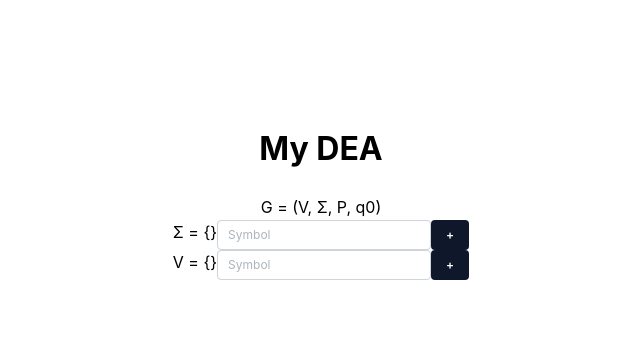
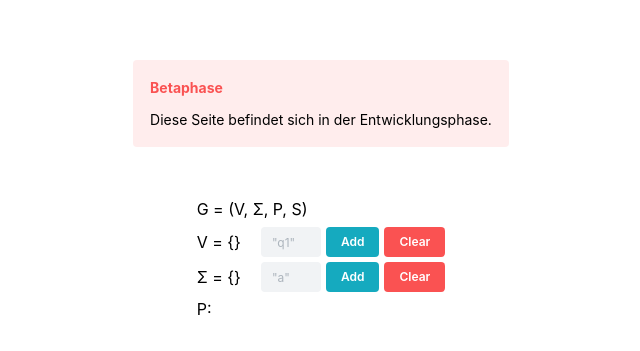
Before and after one commit to nilsmcz/deaSimulator, a React (Create React App) app: page / in a window 1280 px wide. Shown: the part 209-560 px from the top of the page, without its empty margins (319-959 px from the left). Built offline with nearby package versions, Linux system fonts and the light colour scheme.

Commit message:
complete restructuring

```diff
--- a/src/DeaScreen.js
+++ /dev/null
@@ -1,69 +0,0 @@
-import React, { useEffect, useState } from 'react'
-import { Button } from '@mantine/core';
-import { TextInput } from '@mantine/core';
-//StateMachine
-import StateMachine from './stateMachine/StateMachine';
-import State from './stateMachine/State';
-import Transition from './stateMachine/Transition';
-
-export default function DeaScreen() {
-
-    const [dea, setDea] = useState(new StateMachine("My DEA",[]))
-    const [valueAddAlphabet, setValueAddAlphabet] = useState('');
-    const [valueAddStates, setValueAddStates] = useState('');
-
-    function copyDea(prevDea){
-        const newDea = new StateMachine(prevDea.name, [...prevDea.states], [...prevDea.alphabet]) // Kopie des Zustands
-        return newDea
-    }
-
-    function addState(name){
-        setDea((prevDea) => {
-            const newState = new State(name);
-            const newDea = copyDea(prevDea)
-            newDea.addState(newState)
-            setValueAddStates("")
-            return newDea;
-        });
-    }
-
-    function addAlphabet(symbol){
-        setDea((prevDea) => {
-            const newDea = copyDea(prevDea)
-            newDea.addAlphabet(symbol)
-            setValueAddAlphabet("")
-            return newDea
-        });
-    }
-
-    return (
-        <div style={{display:"flex", flexDirection:"column", justifyContent:"center", alignItems:"center", height:"100vh", width:"100vw"}}>
-
-            <h1>{dea.name}</h1>
-
-            G = (V, &Sigma;, P, q0)
-
-            <div style={{display:"flex", flexDirection:"row"}}>
-                &Sigma; = &#123;{dea.alphabet.join(', ')}&#125;
-                <TextInput
-                    size="xs"
-                    value={valueAddAlphabet}
-                    onChange={(event) => setValueAddAlphabet(event.currentTarget.value)}
-                    placeholder="Symbol"
-                />
-                <Button size="xs" variant="filled" color="rgba(15, 23, 42, 1)" onClick={()=>addAlphabet(valueAddAlphabet)}>+</Button>
-            </div>
-
-            <div style={{display:"flex", flexDirection:"row"}}>
-                V = &#123;{dea.states.map(state => state.name).join(', ')}&#125;
-                <TextInput
-                    size="xs"
-                    value={valueAddStates}
-                    onChange={(event) => setValueAddStates(event.currentTarget.value)}
-                    placeholder="Symbol"
-                />
-                <Button size="xs" variant="filled" color="rgba(15, 23, 42, 1)" onClick={()=>addState(valueAddStates)}>+</Button>
-            </div>
-        </div>
-    )
-}
--- /dev/null
+++ b/src/DeaScreen.jsx
@@ -0,0 +1,77 @@
+import React, { useEffect, useState } from 'react'
+
+import { Button } from '@mantine/core';
+import { TextInput } from '@mantine/core';
+import { Text } from '@mantine/core';
+import { Alert } from '@mantine/core';
+
+import State from './stateMachine/State';
+
+export default function DeaScreen() {
+    const [alphabet, setAlphabet] = useState([]); //String array
+    const [alphabetInput, setAlphabetInput] = useState(""); //String
+
+    const [states, setStates] = useState([]); //State array
+    const [statesInput, setStatesInput] = useState(""); //String
+
+    function addAlphabet(symbol) {
+        if(symbol === "") return;
+        if(alphabet.includes(symbol)) return;
+
+        setAlphabet([...alphabet, symbol]);
+        setAlphabetInput("");
+    }
+
+    function addStates(stateName) {
+        stateName = stateName.trim();
+        if(stateName == "") return;
+        if (states.some(state => state.name === stateName)) return;
+
+        let newState = new State(stateName);
+        if(states.includes(newState)) return;
+
+        setStates([...states, newState]);
+        setStatesInput("");
+    }
+
+    function clearAlphabet() {
+        setAlphabet([]);
+    }
+
+    function clearStates() {
+        setStates([]);
+    }
+
+    return (
+        <div style={{display:"flex", flexDirection:"column", justifyContent:"center", alignItems:"center", height:"100vh", width:"100vw", gap:"50px"}}>
+
+            <Alert variant="light" color="red" title="Betaphase">
+                Diese Seite befindet sich in der Entwicklungsphase.
+            </Alert>
+
+            <div style={{display:"flex", flexDirection:"column", width:"auto", height:"auto", justifyContent:"center", alignItems:"start", backgroundColor:"", gap:"5px", maxWidth:"500px"}}>
+                <Text size="md">G = (V, &Sigma;, P, S)</Text>
+
+                <div style={{display:"flex", flexDirection:"row", justifyContent:"start", alignItems:"center", gap:"20px"}}>
+                    <Text size="md">V = {`{${states.map(state => state.name).join(', ')}}`}</Text>
+                    <div style={{display:"flex", flexDirection:"row", gap:"5px"}}>
+                        <div style={{width:"60px"}}><TextInput size="xs" variant="filled" placeholder='"q1"' value={statesInput} onChange={(event) => setStatesInput(event.currentTarget.value)}/></div>
+                        <Button size="xs" variant="filled" color="cyan" onClick={()=>addStates(statesInput)}>Add</Button>
+                        <Button size="xs" variant="filled" color="red" onClick={()=>clearStates()}>Clear</Button>
+                    </div>
+                </div>
+
+                <div style={{display:"flex", flexDirection:"row", justifyContent:"start", alignItems:"center", gap:"20px"}}>
+                    <Text size="md">&Sigma; = {`{${alphabet.join(', ')}}`}</Text>
+                    <div style={{display:"flex", flexDirection:"row", gap:"5px"}}>
+                        <div style={{width:"60px"}}><TextInput size="xs" variant="filled" placeholder='"a"' value={alphabetInput} onChange={(event) => setAlphabetInput(event.currentTarget.value)}/></div>
+                        <Button size="xs" variant="filled" color="cyan" onClick={()=>addAlphabet(alphabetInput)}>Add</Button>
+                        <Button size="xs" variant="filled" color="red" onClick={()=>clearAlphabet()}>Clear</Button>
+                    </div>
+                </div>
+
+                <Text size="md">P: </Text>
+            </div>
+        </div>
+    )
+}
--- a/src/stateMachine/State.js
+++ b/src/stateMachine/State.js
@@ -1,21 +1,6 @@
-import Transition from './Transition.js'
-
 export default class State {
-
-  name = "" //String
-  terminating = false
-  transitions = []
-
-  constructor( name = "", terminating = false) {
-    this.name = name
-    this.terminating = terminating
-  }
-
-  addTransition(to, action) {
-    this.transitions.push(new Transition(to, action))
-  }
-
-  removeTransition(to) {
-    this.transitions = this.transitions.filter(t => t.to != to)
+  constructor(name, isFinal=false){
+    this.name = name;
+    this.isFinal = isFinal;
   }
 }
--- a/src/stateMachine/StateMachine.js
+++ b/src/stateMachine/StateMachine.js
@@ -1,42 +1,3 @@
 export default class StateMachine {
 
-  name = "" //String
-  states = [] //List vom Typ State
-  alphabet = [] //List vom Typ String
-  initialState = null //State
-  currentState = null //State
-
-  constructor(name = "My DEA", states = [], alphabet = []) {
-    this.name = name
-    this.states = states
-    this.currentState = states[0]
-    this.alphabet = alphabet
-  }
-
-  addState(state) {
-    if (state.name.trim() === "") return
-    this.states.push(state);
-  }
-
-  removeState(state) {
-    this.states = this.states.filter(s => s != state)
-  }
-
-  addAlphabet(symbol) {
-    if (!this.alphabet.includes(symbol)) {
-      this.alphabet.push(symbol)
-    }
-  }
-
-  removeAlphabet(symbol){
-    this.alphabet = this.alphabet.filter(s => s != symbol)
-  }
-
-  setName(name){
-    this.name = name
-  }
-
-  setInitialState(state){
-    this.initialState = state
-  }
 }
--- a/src/stateMachine/Transition.js
+++ b/src/stateMachine/Transition.js
@@ -1,10 +1,2 @@
 export default class Transition {
-
-  to
-  action
-
-  constructor(to, action) {
-    this.to = to
-    this.action = action
-  }
 }
```
